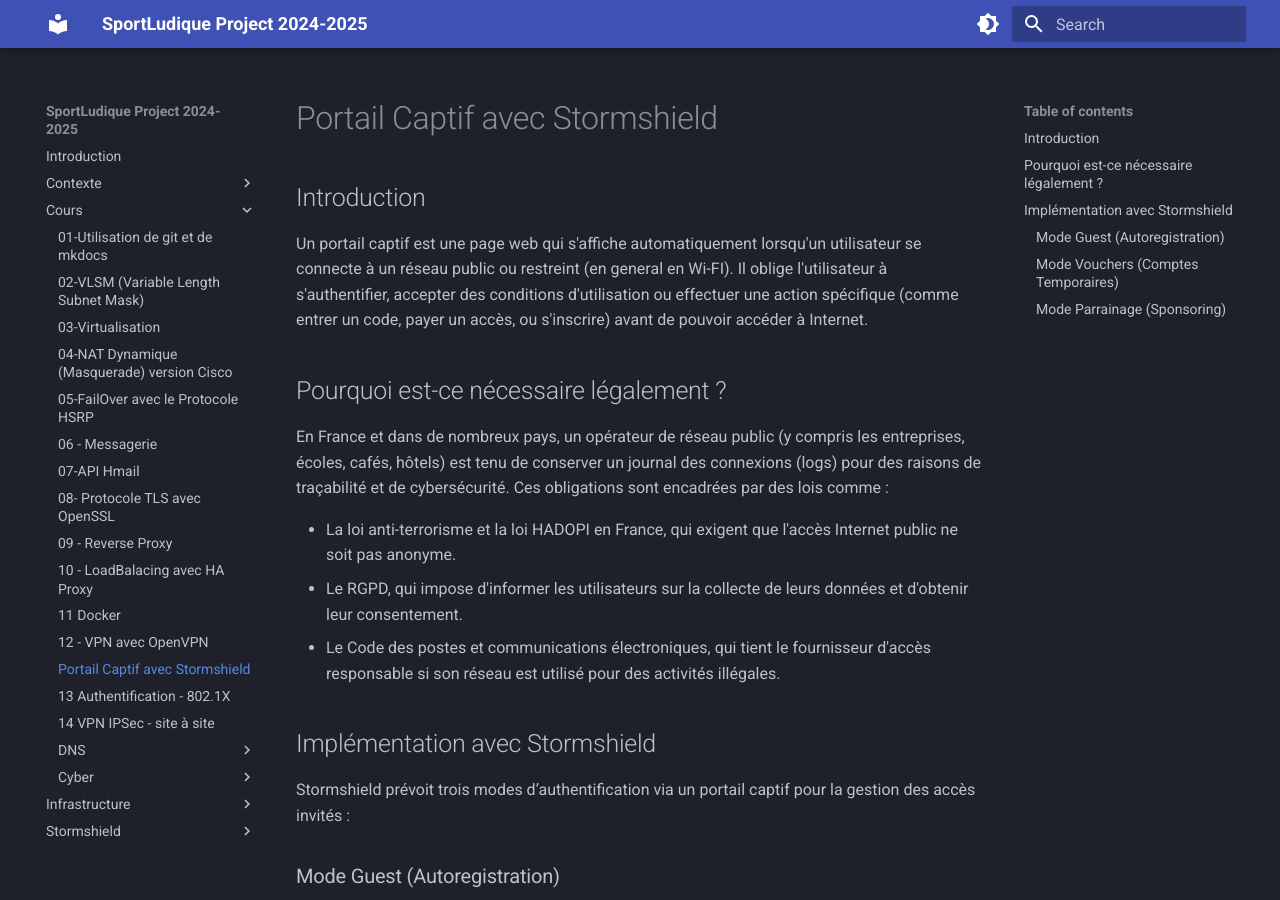
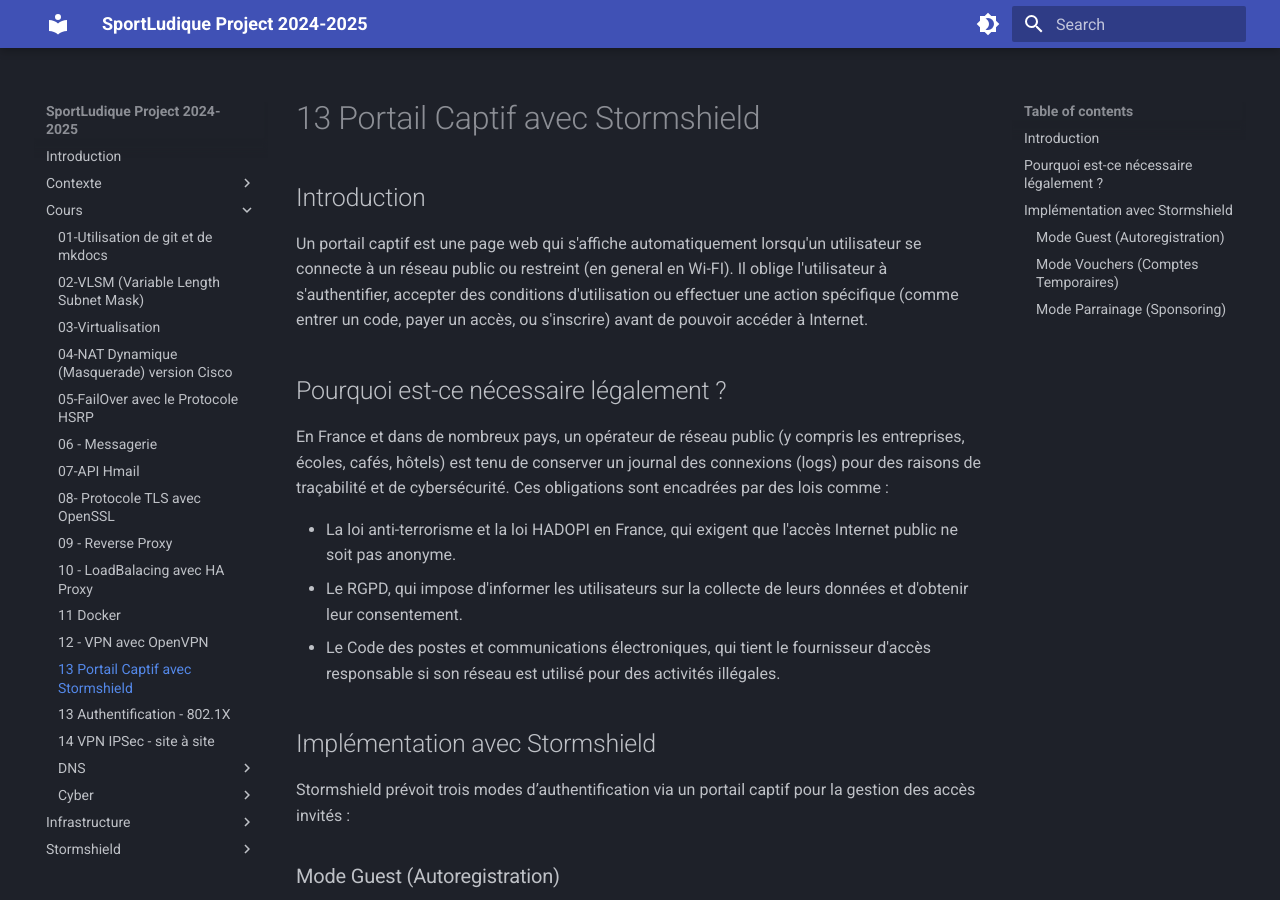
Before and after one commit to lmeryFulbert/SportLudique2024-2025, an MkDocs documentation site: the page built from docs/cours/13-portail-captif.md, in a window 1280 px wide and 900 px high. Built offline with MkDocs 1.6.1 and Material for MkDocs 9.7.7, drawn with Linux system fonts in a browser that asks for light colours.

Commit message:
add id cours

```diff
--- a/docs/cours/13-portail-captif.md
+++ b/docs/cours/13-portail-captif.md
@@ -1,4 +1,4 @@
-# Portail Captif avec Stormshield
+# 13 Portail Captif avec Stormshield
 
 ## Introduction
 
```
